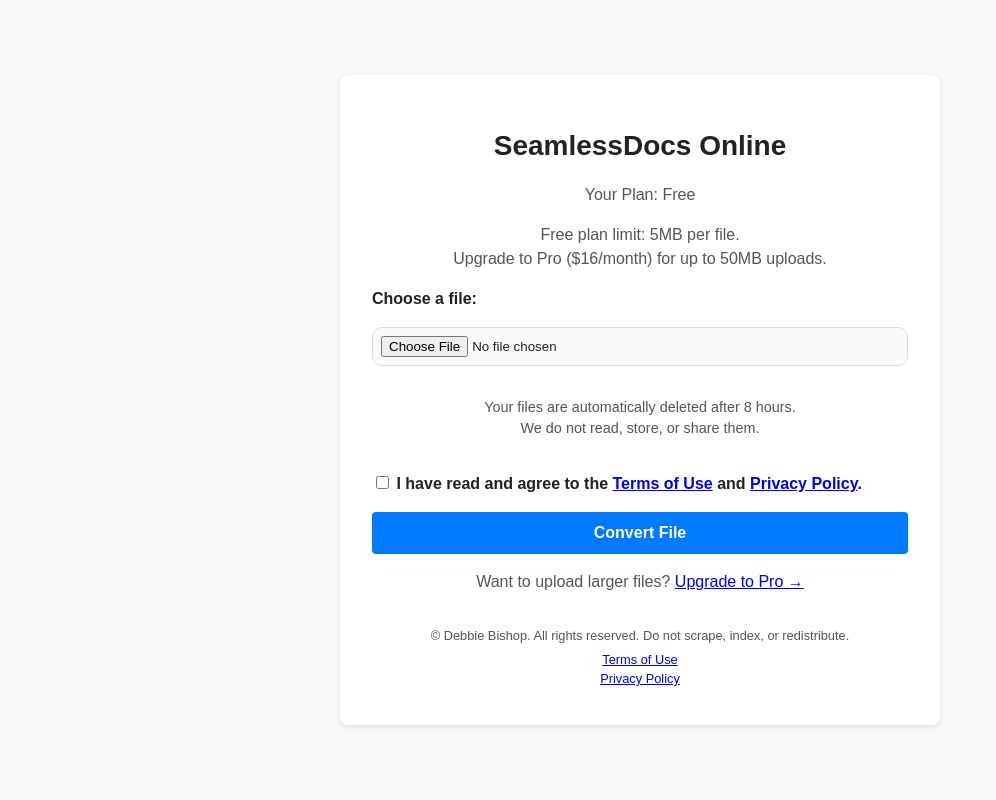
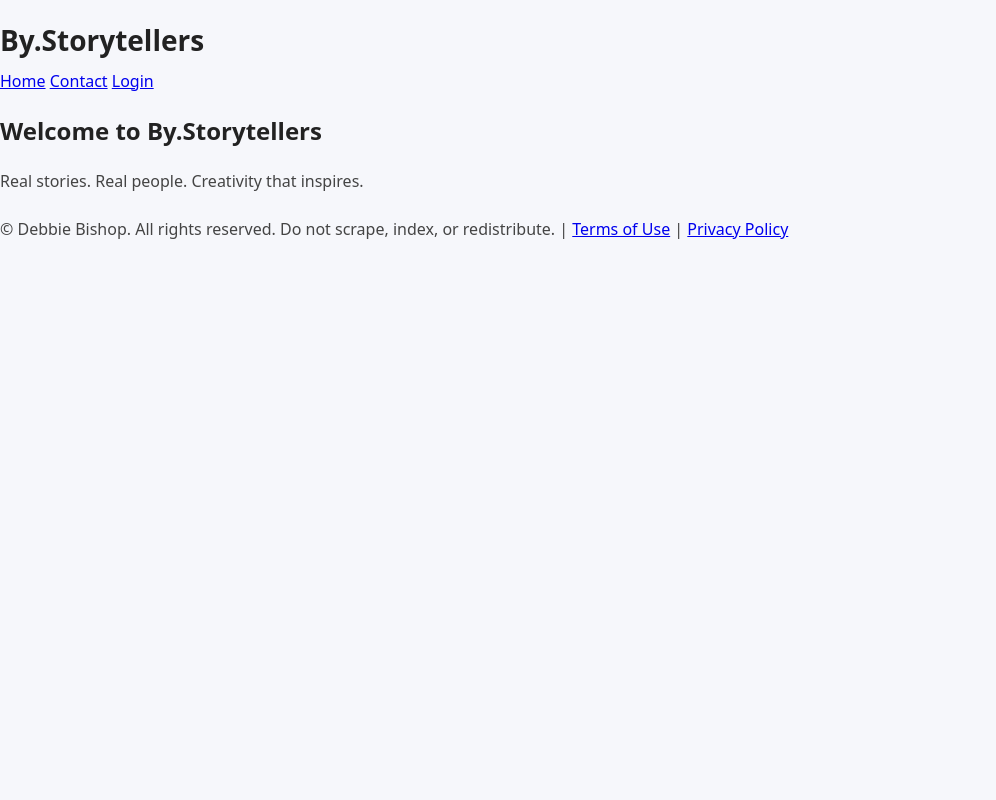
Before and after one commit to dbishop604/cleancopy_app, a Flask app: page / in a window 1280 px wide. Shown: the whole page, without its empty margins (0-996 px from the left). Run offline with Flask 3, Linux system fonts and the light colour scheme.

Commit message:
Update index.html

```diff
--- a/templates/index.html
+++ b/templates/index.html
@@ -1,146 +1,19 @@
-<!doctype html>
+<!DOCTYPE html>
 <html lang="en">
 <head>
-  <meta charset="utf-8">
-  <meta name="viewport" content="width=device-width, initial-scale=1">
-  <title>SeamlessDocs Online — Continuous Text Converter</title>
+  <meta charset="UTF-8" />
+  <meta name="viewport" content="width=device-width, initial-scale=1.0"/>
+  <title>Home — By.Storytellers</title>
   <link rel="stylesheet" href="{{ url_for('static', filename='styles.css') }}">
-  <style>
-    body {
-      font-family: Arial, sans-serif;
-      background: #f9f9f9;
-      margin: 0;
-      padding: 0;
-      display: flex;
-      justify-content: center;
-      align-items: center;
-      min-height: 100vh;
-    }
-    .container {
-      background: #fff;
-      padding: 2rem;
-      border-radius: 8px;
-      box-shadow: 0 2px 6px rgba(0,0,0,0.1);
-      max-width: 600px;
-      width: 100%;
-    }
-    h1 {
-      text-align: center;
-      margin-bottom: 1rem;
-    }
-    p {
-      text-align: center;
-      margin-bottom: 1rem;
-      color: #555;
-    }
-    form {
-      display: flex;
-      flex-direction: column;
-      gap: 1rem;
-    }
-    label {
-      font-weight: bold;
-    }
-    input[type="file"], select {
-      padding: 0.5rem;
-    }
-    button {
-      background: #007bff;
-      color: #fff;
-      border: none;
-      padding: 0.75rem;
-      font-size: 1rem;
-      border-radius: 4px;
-      cursor: pointer;
-      transition: background 0.3s;
-    }
-    button:hover {
-      background: #0056b3;
-    }
-    footer {
-      margin-top: 2rem;
-      text-align: center;
-      font-size: 0.8rem;
-      color: #777;
-    }
-    footer p { margin: 0.3rem 0; }
-  </style>
 </head>
 <body>
-  <div class="container">
-    <h1>SeamlessDocs Online</h1>
-    <p>Your Plan: {{ plan|capitalize }}</p>
+  {% include 'header.html' %}
 
-    {% if plan == "free" %}
-      <p>Free plan limit: 5MB per file.<br>Upgrade to Pro ($16/month) for up to 50MB uploads.</p>
-    {% else %}
-      <p>Pro plan active: Upload files up to 50MB.</p>
-    {% endif %}
+  <main>
+    <h2>Welcome to By.Storytellers</h2>
+    <p>Real stories. Real people. Creativity that inspires.</p>
+  </main>
 
-    {% with messages = get_flashed_messages() %}
-      {% if messages %}
-        <div class="flash">
-          {% for m in messages %}
-            <div>{{ m }}</div>
-          {% endfor %}
-        </div>
-      {% endif %}
-    {% endwith %}
-
-    <form id="uploadForm" action="/convert" method="POST" enctype="multipart/form-data">
-      <label for="file">Choose a file:</label>
-      <input type="file" id="file" name="file" accept=".pdf,.png,.jpg,.jpeg,.tiff,.tif,.bmp" required>
-
-      <!-- Quick reassurance line -->
-      <p style="font-size: 0.9em; color: #555;">
-        Your files are automatically deleted after 8 hours.<br>
-        We do not read, store, or share them.
-      </p>
-
-      <!-- Terms checkbox -->
-      <label>
-        <input type="checkbox" id="termsCheck">
-        I have read and agree to the <a href="{{ url_for('terms') }}" target="_blank">Terms of Use</a> and
-        <a href="{{ url_for('privacy') }}" target="_blank">Privacy Policy</a>.
-      </label>
-
-      <button type="submit" id="uploadBtn" disabled>Convert File</button>
-    </form>
-
-    {% if plan == "free" %}
-      <p style="margin-top:1rem;">
-        Want to upload larger files? <a href="{{ url_for('upgrade') }}">Upgrade to Pro →</a>
-      </p>
-    {% else %}
-      <p style="margin-top:1rem;">
-        ✅ You are on the Pro Plan. Need to manage your subscription?
-        <a href="{{ url_for('billing_portal') }}">Manage Billing →</a>
-      </p>
-    {% endif %}
-
-    <footer>
-      <p>© Debbie Bishop. All rights reserved. Do not scrape, index, or redistribute.</p>
-      <p>
-        <a href="{{ url_for('terms') }}">Terms of Use</a><br>
-        <a href="{{ url_for('privacy') }}">Privacy Policy</a>
-      </p>
-    </footer>
-  </div>
-
-  <script>
-    const termsCheck = document.getElementById('termsCheck');
-    const uploadBtn = document.getElementById('uploadBtn');
-    const fileUpload = document.getElementById('file');
-
-    termsCheck.addEventListener('change', function() {
-      if (this.checked) {
-        uploadBtn.disabled = false;
-        fileUpload.disabled = false;
-      } else {
-        uploadBtn.disabled = true;
-        fileUpload.disabled = true;
-      }
-    });
-  </script>
+  {% include 'footer.html' %}
 </body>
 </html>
```
